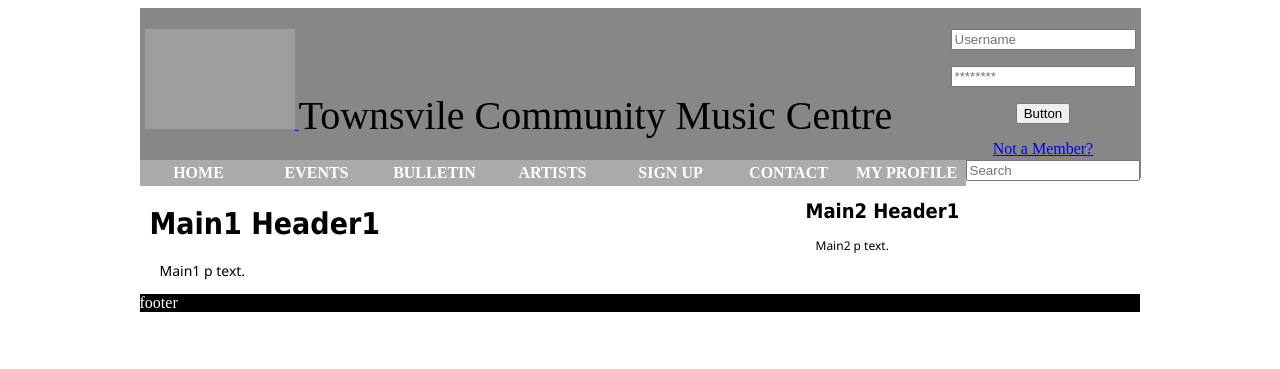
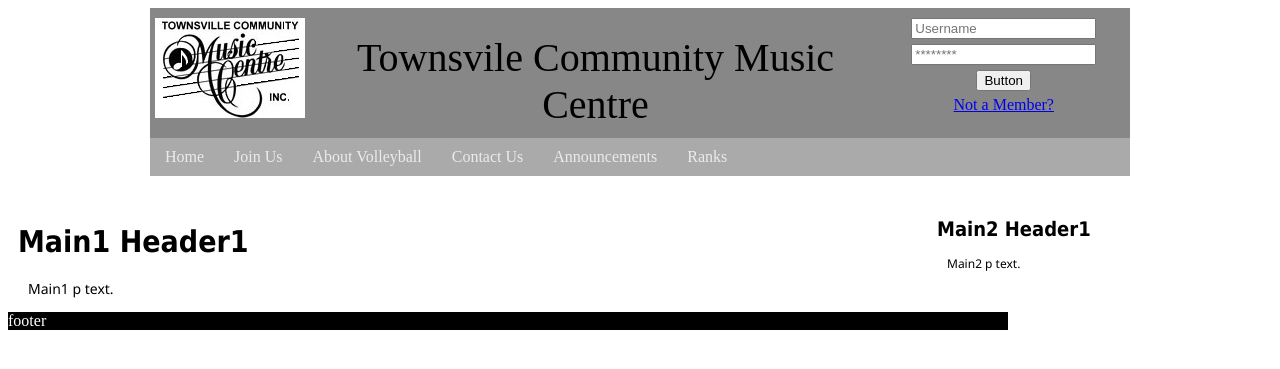
Before and after one commit to konk353535/chairpoker, a PHP site: the page made by website/template - not complete.html in a window 1280 px wide. Shown: the top 369 px of the page. Run offline with PHP 8.4, Linux system fonts and the light colour scheme; grey boxes are pictures that could not be loaded.

Commit message:
Mass Changes to the top part of the website, also added images folder

```diff
--- a/website/mainstyle.css
+++ b/website/mainstyle.css
@@ -3,17 +3,15 @@
 	margin-left: auto;
 	margin-right: auto;
 	background-color: #878787;
-	width: 1001px;
+	width: 980px;
 }
 #header {
-	padding-bottom: 5px;
+	padding-bottom: 10px;
 	padding-left: 5px;
 	padding-right: 5px;
-	padding-top: 5px;
+	padding-top: 10px;
 }
-#nav {
-	text-align: left;
-}
+
 #main1 {
 	width: 645px;
 	float: left;
@@ -32,20 +30,21 @@
 	color: #FFFFFF;
 	background-color: #000000;
 }
-li {
+/*
+.navbar li {
 	display: inline-block;
 	float: left;
 	padding-right: 0px;
 	font-size: 16px;
 	padding-left: 0px;
 }
-ul {
+.navbar ul {
     list-style-type: none;
     margin: 0;
     padding: 0;
 }
+*/
 #form1 {
-	float: right;
 	text-align: center;
 }
 .banner  {
@@ -56,7 +55,8 @@ ul {
 	font-family: Segoe, "Segoe UI", "DejaVu Sans", "Trebuchet MS", Verdana, sans-serif;
 	font-size: 14px;
 }
-#nav a:link, a:visited {
+/*
+.navbar a:link, a:visited {
     display: block;
     width: 110px;
     font-weight: bold;
@@ -67,9 +67,10 @@ ul {
     text-decoration: none;
     text-transform: uppercase;
 }
-#nav a:hover, a:active {
+.navbar a:hover, a:active {
     background-color: #444444;
 }
+*/
 #main2 h1 {
 	font-size: 20px;
 	font-weight: bold;
@@ -88,3 +89,59 @@ ul {
 .navSearch {
 	width: 174px;
 }
+
+.headerWords {
+    width: 58%;
+    display: inline-block;
+    text-align: center;
+}
+
+.headerImage {
+    width: 16%;
+    display: inline-block;
+}
+
+.loginForm {
+    width: 25%;
+    float: right;
+    display: inline-block;
+}
+
+.input {
+    margin-bottom: 5px;
+}
+
+.Navbar {
+    background-color: #FFFFFF;
+}
+
+.navbar ul li a{
+    display: inline-block;
+    padding: 10px;
+    padding-right: 15px;
+    padding-left: 15px;
+}
+.navbar ul li{
+    display: inline;
+    text-align: center;
+}
+.navbar ul{
+    padding: 0px;
+    margin: 0px;
+}
+.navbar {
+    margin-top: 0px;
+    margin-bottom: 10px;
+    background-color: inherit;
+}
+.navbar ul li a:hover, .navbar ul li a:active {
+    background-color: #444444;
+    color: #ebebeb;
+}
+.navbar a {
+    text-decoration: none;
+    color: #ebebeb;
+}
+.bg-navbar {
+    background-color: #AAAAAA;
+}
--- a/website/template - not complete.html
+++ b/website/template - not complete.html
@@ -7,32 +7,47 @@
 </head>
 
 <body>
+
 <div id="wrapper">
-
     <div id="header">
+        <div class="loginForm">
             <form id="form1" name="form1" method="post">
-      <p>
-        <input name="textfield" type="text" id="textfield" placeholder="Username">
-        </p>
-      <p>
-        <input name="password" type="password" id="password" placeholder="********">
-      </p>
-      <p>
-        <input type="button" name="button" id="button" value="Button">
-      </p>
-      <a href="signUp.html">Not a Member? </a><br>
+                <input name="textfield" type="text" id="textfield" placeholder="Username" class="input"><br />
+                <input name="password" type="password" id="password" placeholder="********" class="input"><br />
+                <input type="button" name="button" id="button" value="Button" class="input"><br />
+                <a href="signUp.html">Not a Member? </a>
             </form>
-    <p>
+        </div>
+        <div class="headerImage">
             <a href="index.html">
-            <img src="TCMC Images Docs/SiteImages/TCMC150100.jpg" width="150" height="100" alt="Townsville Community Music Centre"/>
+                <img src="images/TCMC150100.jpg" width="150" height="100" alt="Townsville Community Music Centre"/>
             </a>
+        </div>
+        <div class="headerWords">
             <span class="banner">
                 Townsvile Community Music Centre
             </span>
-    </p>
         </div>
-
-<div id="nav">
+    </div>
+</div>
+<div id="wrapper">
+    <div class="bg-navbar">
+        <div class="navbar">
+            <!-- Comments from one li to the other is a workaround for an issue i was having with small spaces between my navigation bars -->
+            <ul>
+                 <li><a href="index.html">Home</a></li><!--
+            --><li><a href="joinus.html">Join Us</a></li><!--
+            --><li><a href="about_volleyball.html">About Volleyball</a></li><!--
+            --><li><a href="contact_us.html">Contact Us</a></li><!--
+            --><li><a href="announcements.html">Announcements</a></li><!--
+            --><li><a href="ranks.html">Ranks</a></li>
+            </ul>
+        </div>
+    </div>
+</div>
+<!--
+<div id="wrapper">
+    <div class="navbar">
         <ul>
           <li><a href="index.html">Home</a></li>
           <li><a href="events.html">Events</a></li>
@@ -41,9 +56,12 @@
           <li><a href="signUp.html">Sign Up</a></li>
           <li><a href="contact.html">Contact</a></li>
           <li><a href="userProfile.html">My Profile</a></li>
-      <li><form><input type="search" class="navSearch" placeholder="Search"></form></li>
+          <!--<li><form><input type="search" class="navSearch" placeholder="Search"></form></li>
         </ul>
     </div>
+</div>
+-->
+
 <br>
 
 <div id="main1">
@@ -60,6 +78,6 @@
 footer
 </div>
 
-</div>
+
 </body>
 </html>
```
Also changed, not shown: website/images/TCMC10067.jpg (added), website/images/TCMC150100.jpg (added), website/images/TCMC98Neg.gif (added), website/images/TCMC98Neg.jpg (added), website/images/TCMCtrans10067.gif (added). Lines whose indentation alone changed are shown as unchanged.
